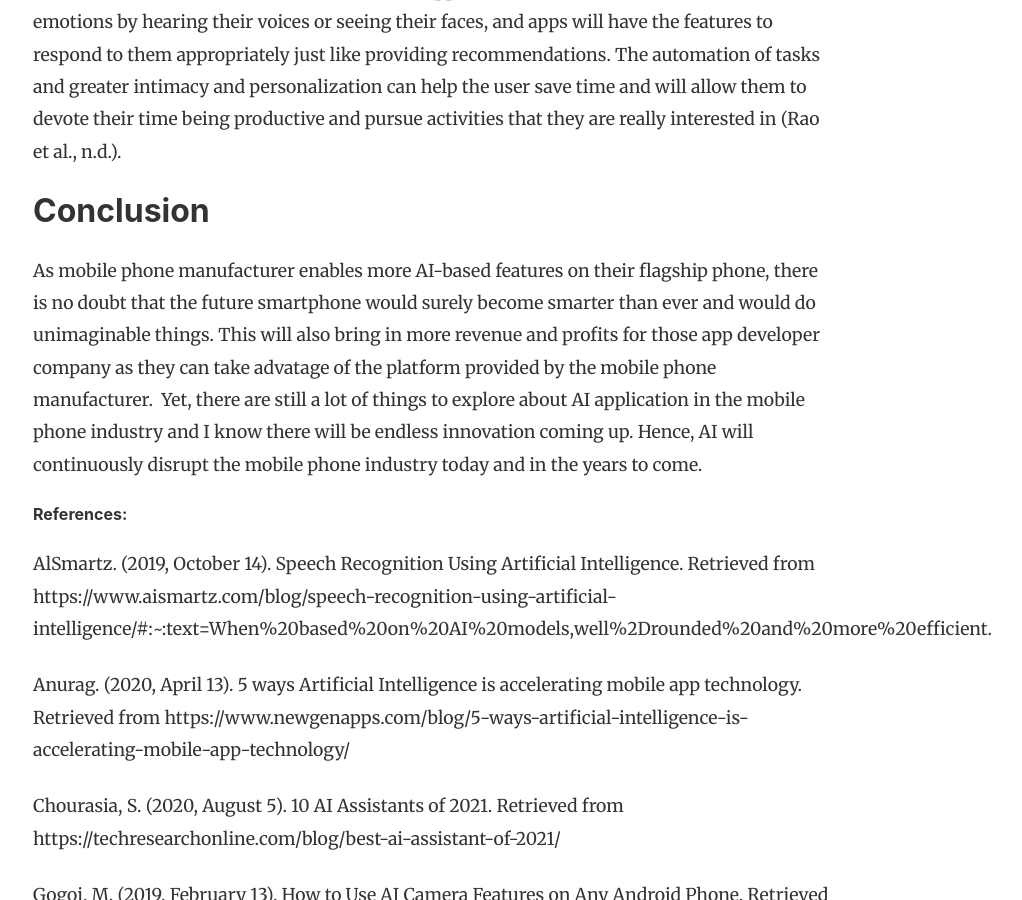
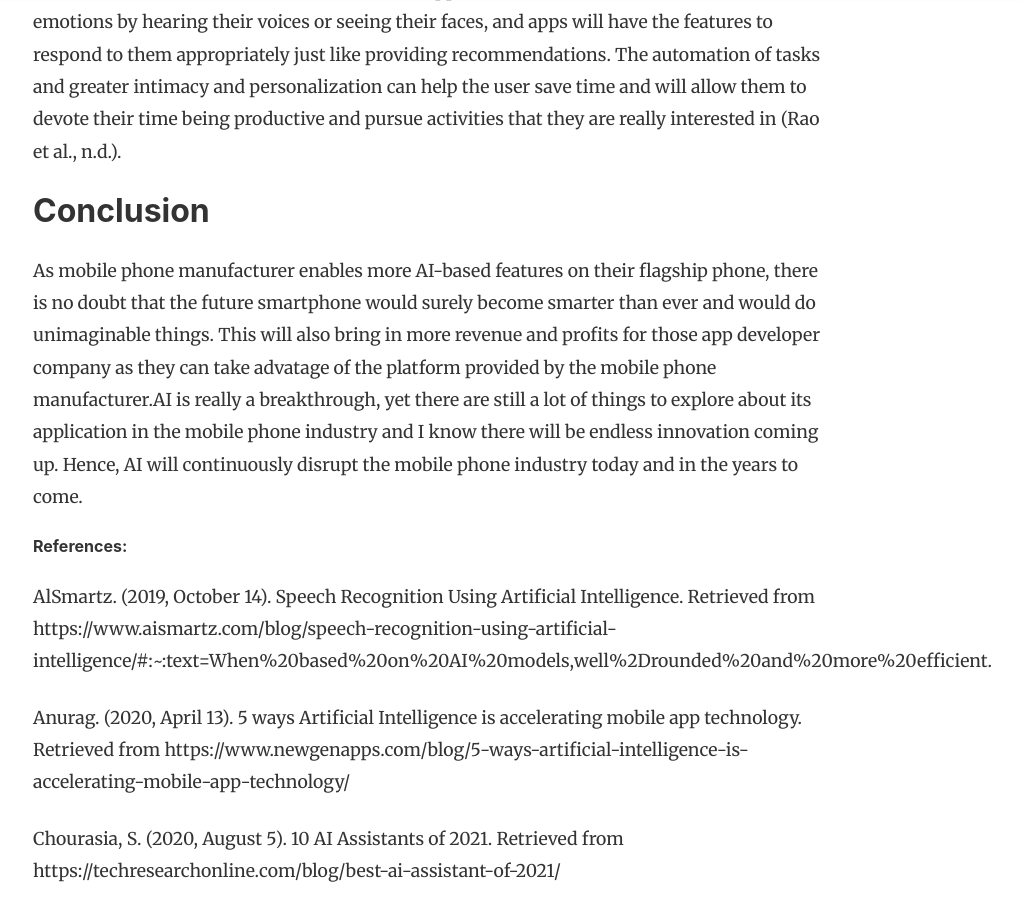
Before and after one commit to mclag/mms142-groupg-2020, a Jekyll site: the page built from _posts/2020-12-06-ai_mobilephone.md, in a window 1280 px wide and 900 px high, scrolled down 7766 px. Shown: the whole window, without its empty margins (67-1089 px from the left). Built offline with Jekyll 4.4.1, drawn with Linux system fonts in a browser that asks for light colours; nearby versions of some CDN libraries; comment, search, counter and statistics services are not loaded; some of the changed text lies outside the part shown.

Commit message:
Update 2020-12-06-ai_mobilephone.md

```diff
--- a/_posts/2020-12-06-ai_mobilephone.md
+++ b/_posts/2020-12-06-ai_mobilephone.md
@@ -64,7 +64,7 @@
 AI in the mobile phone industry can be disruptive because of these three reasons:  personalization, intimacy, and productivity. When it comes to personalization, AI can gather more detailed and standardized data on users’ individual preferences and behavior. Data can be used to automate and assist what people do today and find ways to do things that humans cannot do. AI personalized user experience. With that, a certain level of intimacy can be developed as the user interacts with these mobile technologies, AI can help the user to make decisions and take actions. In the future, more apps will be built to understand human emotions by hearing their voices or seeing their faces, and apps will have the features to respond to them appropriately just like providing recommendations. The automation of tasks and greater intimacy and personalization can help the user save time and will allow them to devote their time being productive and pursue activities that they are really interested in (Rao et al., n.d.).
 
 ## Conclusion
-As mobile phone manufacturer enables more AI-based features on their flagship phone, there is no doubt that the future smartphone would surely become smarter than ever and would do unimaginable things. This will also bring in more revenue and profits for those app developer company as they can take advatage of the platform provided by the mobile phone manufacturer.  Yet, there are still a lot of things to explore about AI application in the mobile phone industry and I know there will be endless innovation coming up. Hence, AI will continuously disrupt the mobile phone industry today and in the years to come.
+As mobile phone manufacturer enables more AI-based features on their flagship phone, there is no doubt that the future smartphone would surely become smarter than ever and would do unimaginable things. This will also bring in more revenue and profits for those app developer company as they can take advatage of the platform provided by the mobile phone manufacturer.AI is really a breakthrough, yet there are still a lot of things to explore about its application in the mobile phone industry and I know there will be endless innovation coming up. Hence, AI will continuously disrupt the mobile phone industry today and in the years to come.
 
 ###### References:
 
@@ -97,8 +97,6 @@
 
 ###### Images and Videos
 
-https://pixabay.com/illustrations/smartphone-mobile-phone-man-5692532/
-
 https://pixabay.com/illustrations/technology-smartphone-industry-5246655/
 
 https://www.youtube.com/watch?v=80AyUCjZYZM-
```
